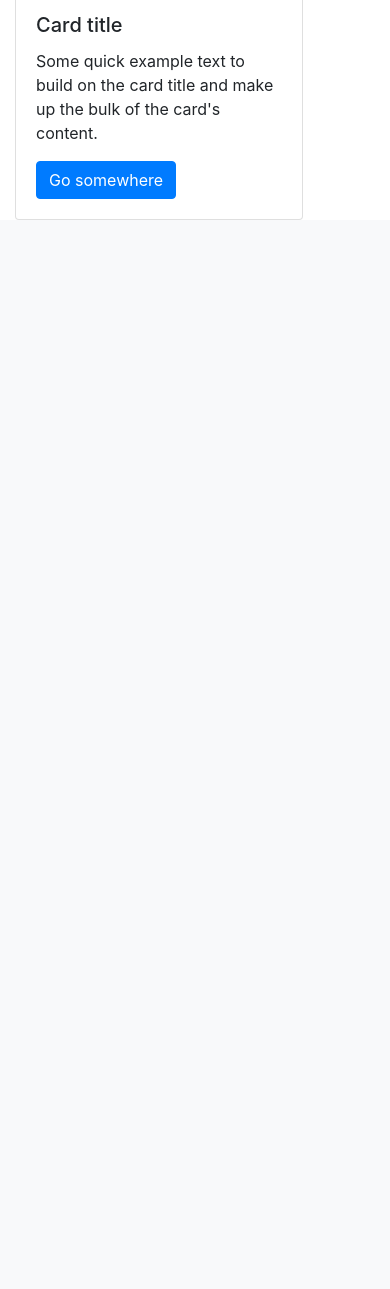
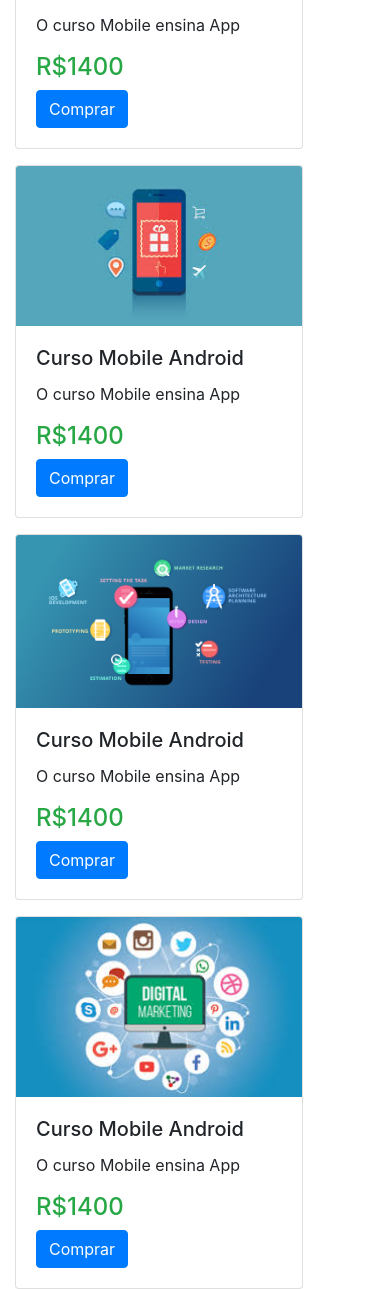
Before and after one commit to marfrancis/ProjetolojaVirtualPHP, a PHP site: page / in a window 390 px wide. Shown: the part 1212-2501 px from the top of the page. Before the commit the page ends 1432 px from the top, so only its background shows below. Run offline with PHP 8.4, Linux system fonts and the light colour scheme.

Commit message:
novas alteraçoes

```diff
--- a/index.php
+++ b/index.php
@@ -2,6 +2,14 @@
 $usuario = ["logado"=>true, "nome" => "Marcelo Ribeiro","nivelAcesso" => 0];
 // $usuario = [];
 
+$produtos = [
+    "produto1" => ["nome"=>"Curso Fullstack","descricao"=>"O curso fullstack ensina programação","preco"=> 1200,"img"=>"img/prod1.jpg"],
+    "produto2" => ["nome"=>"Curso Mobile Android","descricao"=>"O curso Mobile ensina App","preco"=> 1400,"img"=>"img/prod2.jpg"],
+    "produto3" => ["nome"=>"Curso Mobile Android","descricao"=>"O curso Mobile ensina App","preco"=> 1400,"img"=>"img/prod3.jpg"],
+    "produto4" => ["nome"=>"Curso Mobile Android","descricao"=>"O curso Mobile ensina App","preco"=> 1400,"img"=>"img/prod4.jpg"],
+    "produto5" => ["nome"=>"Curso Mobile Android","descricao"=>"O curso Mobile ensina App","preco"=> 1400,"img"=>"img/prod5.png"],
+    "produto6" => ["nome"=>"Curso Mobile Android","descricao"=>"O curso Mobile ensina App","preco"=> 1400,"img"=>"img/prod6.jpg"]
+];
 
 ?>
 
@@ -59,44 +67,72 @@ $usuario = ["logado"=>true, "nome" => "Marcelo Ribeiro","nivelAcesso" => 0];
     <main class="container mt-5">
          <section class="row">
         <!-- inicio segurar card -->
-            <div class="col-md-4">
+            <?php foreach($produtos as $chave=>$produto) {
+
+
+            ?>
+            <div class="col-md-4 mt-3">
                 <div class="card" style="width: 18rem;">
-                    <img src="..." class="card-img-top" alt="...">
+                    <img src="<?php echo $produto['img'];?>" class="card-img-top" alt="...">
                     <div class="card-body">
-                        <h5 class="card-title">Card title</h5>
-                        <p class="card-text">Some quick example text to build on the card title and make up the bulk of
-                            the card's content.</p>
-                        <a href="#" class="btn btn-primary">Go somewhere</a>
+                        <h5 class="card-title"><?php echo $produto['nome'];?></h5>
+                        <p class="card-text"><?php echo $produto['descricao'];?></p>
+                        <h4 class="text-success">R$<?php echo $produto['preco'];?></h4>
+                        <button type="button" class="btn btn-primary" data-toggle="modal" data-target="#<?php echo $chave; ?>">Comprar</button>
+
                     </div>
                 </div>
             </div>
-            <div class="col-md-4">
-                <div class="card" style="width: 18rem;">
-                    <img src="..." class="card-img-top" alt="...">
-                    <div class="card-body">
-                        <h5 class="card-title">Card title</h5>
-                        <p class="card-text">Some quick example text to build on the card title and make up the bulk of
-                            the card's content.</p>
-                        <a href="#" class="btn btn-primary">Go somewhere</a>
-                    </div>
-                </div>
-            </div>
-            <div class="col-md-4">
-                <div class="card" style="width: 18rem;">
-                    <img src="..." class="card-img-top" alt="...">
-                    <div class="card-body">
-                        <h5 class="card-title">Card title</h5>
-                        <p class="card-text">Some quick example text to build on the card title and make up the bulk of
-                            the card's content.</p>
-                        <a href="#" class="btn btn-primary">Go somewhere</a>
-                    </div>
-                </div>
-            </div>
+            <?php } ?>
+
         <!-- fim segurar card -->
 
 
         </section>
     </main>
+
+    <!-- Button trigger modal -->
+
+
+<!-- Modal -->
+<?php foreach($produtos as $chave=> $produtos): ?>
+
+<div class="modal fade" id="<?php echo $chave?>" tabindex="-1" role="dialog" aria-labelledby="exampleModalLabel" aria-hidden="true">
+  <div class="modal-dialog" role="document">
+    <div class="modal-content">
+      <div class="modal-header">
+        <h5 class="modal-title" id="exampleModalLabel">Produto:<?php echo $produto["nome"];?></h5>
+        <button type="button" class="close" data-dismiss="modal" aria-label="Close">
+          <span aria-hidden="true">&times;</span>
+        </button>
+      </div>
+      <div class="modal-body">
+      <div class="form-group">
+      <input type="text" name="nomeCliente" placeholder-"Nome Completo" >
+      </div>
+       <div class="form-group">
+       <input type="number" name="cpfCliente" placeholder-"CPF" >
+       </div>
+       <div class="form-group">
+       <input type="number" name="cartaoCliente" placeholder-"Cartão de Crédito" >
+       </div>
+       <div class="form-group">
+       <input type="date" name="dataValidadeCartao" placeholder-"Data de validade do cartão" >
+       </div>
+       <div class="form-group">
+       <input type="number" maxlength="3" name="cvvCartao" placeholder-"CVV" >
+       </div>
+
+      </div>
+      <div class="modal-footer">
+        <div class="btn btn-secondary" >Preço total:R$<?php echo $produto["preco"];?></div>
+        <button type="button" class="btn btn-success">Finalizar compra</button>
+      </div>
+    </div>
+  </div>
+</div>
+            <?php endforeach; ?>
+
     <script src="https://code.jquery.com/jquery-3.3.1.slim.min.js"
         integrity="sha384-q8i/X+965DzO0rT7abK41JStQIAqVgRVzpbzo5smXKp4YfRvH+8abtTE1Pi6jizo" crossorigin="anonymous">
     </script>
```
Also changed, not shown: img/prod1.jpg (added), img/prod2.jpg (added), img/prod3.jpg (added), img/prod4.jpg (added), img/prod5.png (added), img/prod6.jpg (added).
